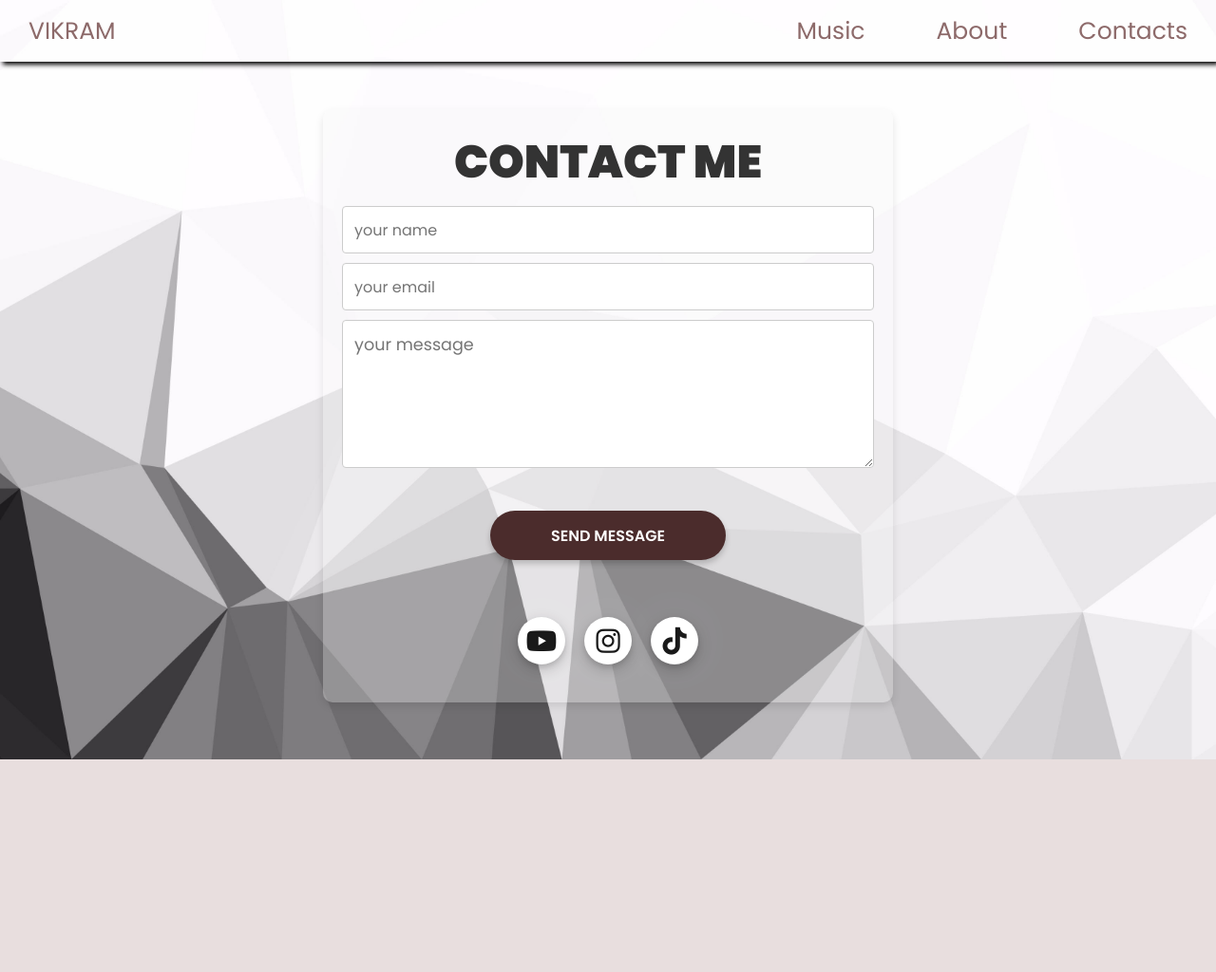
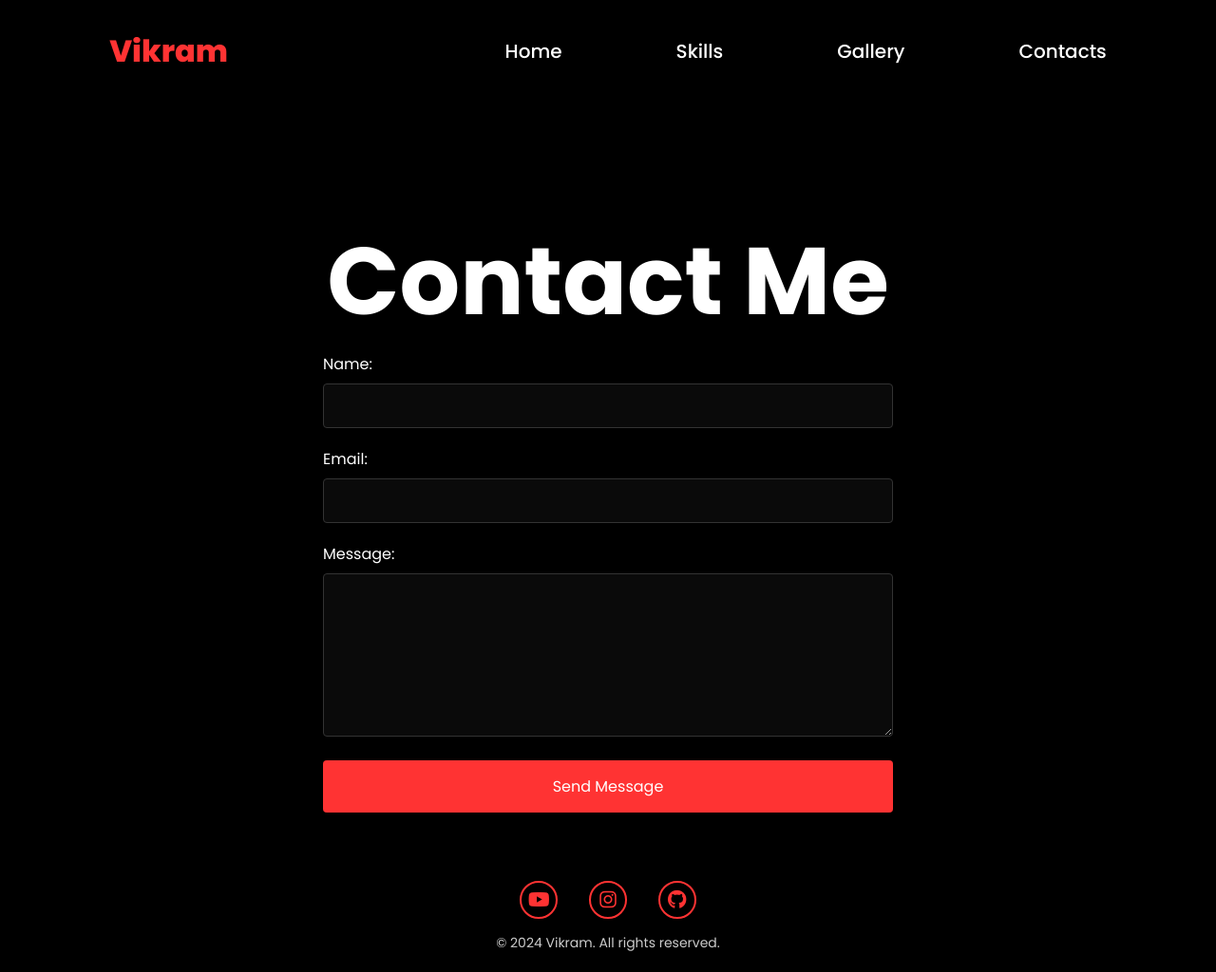
Before and after one commit to vikiiiz/personal-project, a plain HTML site: page contacts.html in a window 1280 px wide. Shown: the whole page at 95% size. Before the commit the page ends 800 px from the top, so only its background shows below. Drawn offline with Linux system fonts and the light colour scheme.

Commit message:
Add files via upload

```diff
--- a/contacts.css
+++ b/contacts.css
@@ -1,475 +1,299 @@
 @import url(https://fonts.googleapis.com/css2?family=Poppins:ital,wght@0,100;0,200;0,300;0,400;0,500;0,600;0,700;0,800;0,900;1,100;1,200;1,300;1,400;1,500;1,600;1,700;1,800;1,900&display=swap);
 
-* {
+*{
     margin: 0;
     padding: 0;
     box-sizing: border-box;
+    text-decoration: none;
+    border: none;
+    outline: none;
+    font-family: Poppins, sans-serif;
 }
 
-body {
-    min-height: 100vh;
-    background-image: url(131375-abstract-grey-and-white-low-poly-background-design-vector-graphic.jpg);
-    background-color: rgb(232, 222, 222);
-    background-size: cover;
-    background-repeat: no-repeat;
-    overflow: hidden;
-    font-family: Poppins, sans-serif;
-    background-position: center;
-    background-attachment: fixed;
+html{
+    font-size: 62.5%;
+}
+
+body{
+    width: 100%;
+    height: 100vh;
+    overflow-x: hidden;
+    background-color: black;
+    color: white;
 }
 
 h1{
-    font-size: 3rem;
-    font-weight: 900;
-    text-transform: uppercase;
-    color: #333333;
+    display: flex;
+    justify-content: center;
+    align-items: center;
+    margin-top: 100px;
+    font-size: 100px;
 }
 
-form {
-    width: min(400px, 100%);
+header {
     margin-top: 20px;
-    margin-bottom: 50px;
+    position: relative;
+    top: 0;
+    left: 0;
+    width: 100%;
+    padding: 1rem 9%;
+    background-color: black;
+    display: flex;
+    justify-content: space-between;
+    align-items: center;
+    z-index: 100;
+    filter: drop-shadow(0 0 10px rgba(0,0,0,0.3));
+}
+
+.logo {
+    font-size: 3.2rem;
+    color: #ff3333;
+    font-weight: 800;
+    cursor: pointer;
+    transition: 0.5s ease;
+}
+
+.logo:hover {
+    transform: scale(1.1);
+}
+
+.navlinks {
+    display: flex;
+    align-items: center;
+    gap: 12rem;
+    list-style: none;
+    margin: 0;
+}
+
+.navlinks a {
+    font-size: 2rem;
+    color: #ffffff;
+    font-weight: 500;
+    transition: 0.3s ease;
+    border-bottom: 3px solid transparent;
+}
+
+.navlinks a:hover,
+.navlinks a.active {
+    color: #ff3333;
+    border-bottom: 3px solid #ff3333;
+}
+
+.togglebtn {
+    display: none;
+}
+
+.sidebar {
+    display: none;
+    position: fixed;
+    top: 0;
+    left: 0;
+    width: 100%;
+    height: 100vh;
+    background-color: rgba(22, 22, 22, 0.95);
+    backdrop-filter: blur(10px);
+    padding: 2rem;
+    transform: translateX(-100%);
+    transition: transform 0.3s ease;
+    z-index: 1000;
     display: flex;
     flex-direction: column;
     align-items: center;
-    gap: 10px;
 }
 
-form > div {
+.sidebar.active {
+    transform: translateX(0);
+}
+
+.sidebar-header {
     width: 100%;
     display: flex;
-    justify-content: center;
+    justify-content: flex-end;
+    align-items: center;
+    margin-bottom: 3rem;
 }
 
-label {
-    flex-shrink: 0;
-    height: 50px;
-    width: 50px;
-    background-color: #333;
-    fill: darkgray;
-    border-radius: 10px 0 0 10px;
-    display: flex;
-    justify-content: center;
-    align-items: center;
-    font-size: 1.5rem;
-    padding: 12px 12px 12px 0;
-    display: inline-block;
+.close-btn {
+    font-size: 2.4rem;
+    color: #fff;
+    cursor: pointer;
+    transition: 0.3s ease;
 }
 
-input {
-    box-sizing: border-box;
-    flex-grow: 1;
-    min-width: 0;
-    height: 50px;
-    padding: 1em;
-    font: inherit;
-    border-radius: 0 10px 10px 0;
-    border: none;
-    border-left: none;
-    width: 70%;
-    background-color: rgb(255, 255, 255);
-    transition: 150ms ease;
+.close-btn:hover {
+    color: #ff3333;
 }
 
-input:hover {
-    border: 2px solid;
-    border-color: #333;
+.sidebar-nav {
+    text-align: center;
 }
 
-input:focus-within {
-    outline: none;
-    border-color: #04AA6D;
-    border-width: 3px;
+.sidebar-nav ul {
+    list-style: none;
+    padding: 0;
 }
 
-textarea:focus-within {
-    outline: none;
-    border-color: #04AA6D;
-    border-width: 3px;
+.sidebar-nav ul li {
+    margin-bottom: 2rem;
 }
 
-textarea {
-    font-family: 'Poppins', sans-serif;
-    font-size: 1.1rem;
-    padding: 16px;
-    border-radius: 10px;
-    border-color: black;
-    margin-bottom: 25px;
-    background-color: white;
-    width: 70%;
+.sidebar-nav ul li a {
+    font-size: 2rem;
+    color: #fff;
+    display: flex;
+    align-items: center;
+    justify-content: center;
+    gap: 1rem;
+    transition: 0.3s ease;
 }
 
-button {
-    margin-top: 10px;
-    border: none;
-    border-radius: 1000px;
-    padding: .85em 4em;
-    background-color: #4b2c2c;
-    color: #ffffff;
-    font: inherit;
-    font-weight: 600;
-    text-transform: uppercase;
-    cursor: pointer;
-    transition: background-color 0.3s ease, box-shadow 0.3s ease;
-    box-shadow: 0 4px 6px rgba(0, 0, 0, 0.2);
+.sidebar-nav ul li a:hover {
+    color: #ff3333;
 }
 
-button:hover {
-    background-color: #3a2323;
-    box-shadow: 0 6px 15px rgba(255, 255, 255, 0.5);
+.sidebar-nav ul li a i {
+    font-size: 2rem;
 }
 
-form button:focus {
-    outline: none;
-    background-color: rgb(75, 96, 109);
-}
-
-
-img {
-    max-width: 320px;
-    float: left;
-    border: 3px solid #333;
-    border-radius: 10px;
-    margin-right: 15px;
-}
-
-.wrapper-about{
-    margin: 150px auto;
-    width: 70%;
-    background-color: #cccccc41;
-    box-shadow: 10px 10px 10px  black;
-    border-radius: 10px;
-}
-
-.text-box {
-    color: #333;
-}
-
-.text-box h2 {
-    font-size: 42px;
-}
-
-.text-box p {
-    font-size: 16px;
-}
-
-.wrapper {
-    background-color: rgb(255, 255, 255);
-    height: 100vh;
-    width: max(40%, 600px);
-    padding: 10px;
-    border: 0 20px 20px 0;
+.social-media {
+    position: absolute;
+    bottom: 3rem;
     display: flex;
-    flex-direction: column;
-    align-items: center;
+    gap: 2rem;
     justify-content: center;
-}
-
-a{
-    text-decoration: none;
-}
-
-nav a {
-    height: 100%;
-    padding: 0 30px;
-    text-decoration: none;
-    display: flex;
-    align-items: center;
-    color: rgb(141, 106, 106);
-    position: relative;
-    transition: all 0.5s;
-}
-
-nav a::after {
-    content: '';
-    position: absolute;
-    bottom: 0;
-    left: 0;
-    width: 0;
-    height: 2px;
-    background-color: #8d6a6a;
-    transition: width 0.3s ease;
-}
-
-nav a:hover::after {
     width: 100%;
 }
 
-@media(max-width: 1100px){
-    .wrapper{
-        width: min(600px, 100%);
-    }
+.social-media a {
+    font-size: 2.4rem;
+    color: #fff;
+    transition: 0.3s ease;
 }
 
-.container {
-    width:80%;
-    max-width: 600px;
-    margin:50px auto;
-    padding:20px;
-    background-color: #fff;
-    border-radius: 10px;
-    box-shadow: 0 5px 10px rgba(0,0,0,0.2);
+.social-media a:hover {
+    color: #ff3333;
+    transform: scale(1.1);
 }
 
-nav {
-    background-color: rgba(0, 0, 0, 0);
-    box-shadow: 3px 3px 5px rgb(0, 0, 0);
-    padding: 15px 0;
+@media (max-width: 800px) {
+    .navlinks {
+        display: none;
     }
 
-nav ul {
-    width: 100%;
-    list-style: none;
-    display: flex;
-    justify-content: flex-end;
-    align-items: center;
-    font-size: 25px;
-    gap: 15px;
-}
-
-nav li {
-    height: 35px;
-}
-
-nav li:first-child {
-    margin-right: auto;
+    .togglebtn {
+        display: block;
+        font-size: 3rem;
+        cursor: pointer;
+        margin-left: auto;
+        color: #fff;
+        z-index: 1001;
+        transition: 0.3s ease;
     }
 
     .sidebar {
-    position: fixed;
-    top: 0;
-    right: 0;
-    height: 100vh;
-    width: 250px;
-    z-index: 999;
-    background-color: rgba(0, 0, 0, 0.145);
-    backdrop-filter: blur(10px);
-    box-shadow: -10px 0 10px rgba(0, 0, 0, 0.1);
-    display: none;
-    flex-direction: column;
-    align-items: flex-start;
-    justify-content: flex-start;
-}
-
-.sidebar li {
-    width: 100%;
-}
-
-.sidebar a {
-    width: 100%;
-    color: #2c2c2c;
-    font-weight: 600;
-    text-shadow: 1px 1px 2px rgba(255, 255, 255, 0.5);
-}
-
-.menu-button {
-    display: none;
-}
-
-input[type=text], select, textarea{
-    width: 100%;
-    padding: 12px;
-    border: 1px solid #ccc;
-    border-radius: 4px;
-    box-sizing: border-box;
-    resize: vertical;
-}
-
-input[type=submit] {
-    background-color: #04AA6D;
-    color: white;
-    padding: 12px 24px;
-    border: none;
-    border-radius: 4px;
-    cursor: pointer;
-    float: right;
-  }
-
-.container {
-    background-color: #f2f2f248;
-    box-shadow: black;
-    padding: 20px;
-    border-radius: 10px;
-    box-shadow: 0 4px 8px rgba(0, 0, 0, 0.1);
-  }
-
-.col-25 {
-    float: left;
-    width: 25%;
-    margin-top: 6px;
-  }
-
-.col-75 {
-    float: left;
-    width: 75%;
-    margin-top: 6px;
-  }
-
-.row:after {
-    content: "";
-    display: table;
-    clear: both;
-  }
-
-@media screen and (max-width: 600px) {
-    .col-25, .col-75, input[type=submit] {
-      width: 100%;
-      margin-top: 0;
-    }
-  }
-
-footer {
-    background-color: rgb(0, 0, 0);
-    bottom: 0;
-    position: fixed;
-    width: 100%;
-    z-index: 10;
-}
-
-.footerContainer {
-    width: 100%;
-    padding: 70px 30px 20px;
-}
-
-.socialIcons {
-    display: flex;
-    justify-content: center;
-    padding: 20px;
-    margin-top: 30px;
-    position: relative;
-    z-index: 1;
-}
-
-.socialIcons a {
-    text-decoration: none;
-    width: 50px;
-    height: 50px;
-    background-color: white;
-    margin: 0 10px;
-    border-radius: 50%;
-    transition: all 0.3s ease;
-    box-shadow: 0 5px 15px rgba(0, 0, 0, 0.2),
-                0 3px 5px rgba(0, 0, 0, 0.1),
-                0 0 50px rgba(255, 255, 255, 0.1);
-    position: relative;
-    overflow: hidden;
-    display: flex;
-    align-items: center;
-    justify-content: center;
-}
-
-.socialIcons a::before {
-    content: '';
-    position: absolute;
-    top: 0;
-    left: -100%;
-    width: 100%;
-    height: 100%;
-    background: linear-gradient(
-        120deg,
-        transparent,
-        rgba(255, 255, 255, 0.3),
-        transparent
-    );
-    transition: 0.5s;
-}
-
-.socialIcons a:hover::before {
-    left: 100%;
-}
-
-.socialIcons a i {
-    font-size: 1.8em;
-    color: black;
-    opacity: 0.9;
-    transition: all 0.3s ease;
-}
-
-.socialIcons a:hover {
-    background-color: black;
-    transform: translateY(-3px) scale(1.1);
-    box-shadow: 0 8px 25px rgba(0, 0, 0, 0.3),
-                0 5px 10px rgba(0, 0, 0, 0.2),
-                0 0 100px rgba(255, 255, 255, 0.2);
-}
-
-.socialIcons a:hover i {
-    color: white;
-    transform: scale(1.2);
-}
-
-.footerNav {
-    margin: 0 30px;
-}
-
-.footerNav ul {
-    display: flex;
-    justify-content: center;
-    list-style: none;
-}
-
-.footerNav ul li {
-    color: rgb(208, 190, 190);
-    font-family: 'Gill Sans', 'Gill Sans MT', Calibri, 'Trebuchet MS', sans-serif;
-}
-
-.footerNav ul li a {
-    color: white;
-    margin: 20px;
-    text-decoration: none;
-    font-size: 1.1em;
-    opacity: 0.7;
-    transition: 0.5s;
-}
-
-.footerNav ul li a:hover {
-    opacity: 1;
-}
-
-@media(max-width: 800px){
-    .hideOnMobile{
-        display: none;
-    }
-    .menu-button{
         display: block;
     }
 }
 
-@media(max-width: 430px) {
-    .sidebar {
-        width: 100vw;
-        height: 100vh;
-        left: 0;
-        top: 0;
-        right: 0;
-        bottom: 0;
-        background-color: rgba(0, 0, 0, 0.95);
+.contact-section {
+    min-height: 100vh;
+    display: flex;
+    justify-content: center;
     align-items: center;
-        justify-content: center;
-        padding: 40px 20px;
-        position: fixed;
-        z-index: 9999;
+    padding: 2rem;
 }
 
-    .sidebar li {
-        text-align: center;
-        margin: 15px 0;
-        height: 35px;
+.contact-section form {
     width: 100%;
+    max-width: 600px;
+    margin: 0 auto;
 }
 
-    .sidebar a {
-        justify-content: center;
-        font-size: 24px;
-        padding: 15px 0;
-        height: 100%;
-        color: white;
+.form-group {
+    margin-bottom: 2rem;
 }
 
-    .menu-button {
-        z-index: 10000;
-        height: 35px;
-        display: flex;
+.form-group label {
+    display: block;
+    color: #fff;
+    margin-bottom: 0.8rem;
+    font-size: 1.6rem;
+}
+
+.form-group input,
+.form-group textarea {
+    width: 100%;
+        padding: 1rem;
+    background: #111;
+    border: 1px solid #333;
+    border-radius: 4px;
+    color: #fff;
+    font-size: 1.6rem;
+}
+
+.form-group textarea {
+    resize: vertical;
+    min-height: 150px;
+}
+
+.contact-section button {
+    width: 100%;
+    padding: 1.5rem;
+    background: #ff3333;
+    color: #fff;
+    border: none;
+    border-radius: 4px;
+    font-size: 1.6rem;
+    cursor: pointer;
+    transition: background-color 0.3s ease;
+}
+
+.contact-section button:hover {
+    background: #ff4444;
+}
+
+/* Make inputs and textarea darker */
+.form-group input,
+.form-group textarea {
+    background: #0a0a0a;
+}
+
+.footer {
+    padding: 2rem 0;
+    text-align: center;
+    width: 100%;
+    background-color: rgba(0, 0, 0, 0.8);
+    margin-top: 2rem;
+    border-radius: 1rem;
+}
+
+.footer .social-icons {
+    margin-bottom: 1.5rem;
+}
+
+.footer .social-icons a {
+    display: inline-flex;
+    justify-content: center;
     align-items: center;
+    width: 4rem;
+    height: 4rem;
+    background: transparent;
+    border: 0.2rem solid #ff3333;
+    border-radius: 50%;
+    font-size: 2rem;
+    margin: 0 1.5rem;
+    transition: 0.3s ease;
+    color: #ff3333;
 }
+
+.footer .social-icons a:hover {
+    background: #ff3333;
+    color: #161616;
+    box-shadow: 0 0 20px #ff3333;
 }
+
+.footer .copyright {
+    color: #fff;
+    font-size: 1.4rem;
+    opacity: 0.8;
+}
--- a/contacts.html
+++ b/contacts.html
@@ -3,51 +3,99 @@
 <head>
     <meta charset="UTF-8">
     <meta name="viewport" content="width=device-width, initial-scale=1.0">
-    <title>Contacts</title>
-    <link rel="icon" type="image/png" href="pngegg.png">
+    <link rel="stylesheet" href="https://cdnjs.cloudflare.com/ajax/libs/font-awesome/6.7.2/css/all.min.css"
+    integrity="sha512-Evv84Mr4kqVGRNSgIGL/F/aIDqQb7xQ2vcrdIwxfjThSH8CSR7PBEakCr51Ck+w+/U6swU2Im1vVX0SVk9ABhg=="
+    crossorigin="anonymous" referrerpolicy="no-referrer"/>
+    <title>Contact Me</title>
     <link rel="stylesheet" href="contacts.css">
-    <link rel="stylesheet" href="https://cdnjs.cloudflare.com/ajax/libs/font-awesome/6.6.0/css/all.min.css" integrity="sha512-Kc323vGBEqzTmouAECnVceyQqyqdsSiqLQISBL29aUW4U/M7pSPA/gEUZQqv1cwx4OnYxTxve5UMg5GT6L4JJg==" crossorigin="anonymous" referrerpolicy="no-referrer" />
 </head>
 <body>
+    <div class="hero-header">
+        <div class="wrapper">
+            <header>
+                <div class="logo">Vikram</div>
                 <nav>
-        <ul>
-            <li><a href="index.html">VIKRAM</a></li>
-            <li class="hideOnMobile"><a href="music.html">Music</a></li>
-            <li class="hideOnMobile"><a href="about.html">About</a></li>
-            <li class="hideOnMobile"><a href="contacts.html">Contacts</a></li>
-            <li class="menu-button" onclick=showSidebar()><a href="#"><svg xmlns="http://www.w3.org/2000/svg" height="30px" viewBox="0 -960 960 960" width="30px" fill="000000"><path d="M120-240v-80h720v80H120Zm0-200v-80h720v80H120Zm0-200v-80h720v80H120Z"/></svg></a></li>
-        </ul>
-        <ul class="sidebar">
-            <li onclick=hideSidebar()><a href="#"><svg xmlns="http://www.w3.org/2000/svg" height="30px" viewBox="0 -960 960 960" width="30px" fill="#000000"><path d="m256-200-56-56 224-224-224-224 56-56 224 224 224-224 56 56-224 224 224 224-56 56-224-224-224 224Z"/></svg></a></li>
-            <li><a href="music.html">Music</a></li>
-            <li><a href="about.html">About</a></li>
+                    <ul class="navlinks">
+                        <li><a href="index.html">Home</a></li>
+                        <li><a href="skills.html">Skills</a></li>
+                        <li><a href="gallery.html">Gallery</a></li>
                         <li><a href="contacts.html">Contacts</a></li>
                     </ul>
                 </nav>
-    <form action="https://formspree.io/f/mpwwepea" method="POST" class="container">
+                <div class="togglebtn">
+                    <i class="fas fa-bars"></i>
+                </div>
+            </header>
+            <section class="contact-section">
+                <form action="https://formspree.io/f/xzzeoqnv" method="POST">
                     <h1>Contact Me</h1>
-        <input type="text" name="name" placeholder="your name" autocomplete="off" required>
-        <input type="text" name="email" placeholder="your email" autocomplete="off" required>
-        <textarea name="message" rows="5" cols="60" placeholder="your message" autocomplete="off" required max-width="100%" max-height="300px" resize="vertical"></textarea>
+                    <div class="form-group">
+                        <label for="name">Name:</label>
+                        <input type="text" id="name" name="name" required>
+                    </div>
+
+                    <div class="form-group">
+                        <label for="email">Email:</label>
+                        <input type="email" id="email" name="email" required>
+                    </div>
+
+                    <div class="form-group">
+                        <label for="message">Message:</label>
+                        <textarea id="message" name="message" rows="6" required></textarea>
+                    </div>
+
                     <button type="submit">Send Message</button>
+                </form>
+            </section>
+        </div>
+    </div>
 
-        <div class="socialIcons">
-            <a href="https://www.youtube.com/@v1kkiiii_" target="_blank"><i class="fab fa-youtube"></i></a>
-            <a href="https://www.instagram.com/v1kkiiiz_/" target="_blank"><i class="fab fa-instagram"></i></a>
-            <a href="https://www.tiktok.com/@v1kkiiiiz_" target="_blank"><i class="fab fa-tiktok"></i></a>
+    <!-- Sidebar -->
+    <div class="sidebar">
+        <div class="sidebar-header">
+            <div class="close-btn">
+                <i class="fas fa-times"></i>
             </div>
-    </form>
+        </div>
+        <div class="sidebar-nav">
+            <ul>
+                <li><a href="index.html"><i class="fas fa-home"></i> Portfolio</a></li>
+                <li><a href="skills.html"><i class="fas fa-code"></i> Skills</a></li>
+                <li><a href="gallery.html"><i class="fas fa-images"></i> Gallery</a></li>
+                <li><a href="contacts.html"><i class="fas fa-envelope"></i> Contacts</a></li>
+            </ul>
+        </div>
+    </div>
 
+    <div>
+        <footer class="footer">
+            <div class="social-icons">
+                <a href="https://www.youtube.com/channel/UC4LDd9zy7q7uMv4xzBLIEPA"><i class="fa-brands fa-youtube"></i></a>
+                <a href="https://www.instagram.com/v1kkiiiz_/"><i class="fa-brands fa-instagram"></i></a>
+                <a href="https://github.com/vikiiiz"><i class="fa-brands fa-github"></i></a>
+            </div>
+            <p class="copyright">© 2024 Vikram. All rights reserved.</p>
+        </footer>
+    </div>
     <script>
-        function showSidebar (){
-            const sidebar = document.querySelector('.sidebar')
-            sidebar.style.display = 'flex'
+        const toggleBtn = document.querySelector('.togglebtn');
+        const sidebar = document.querySelector('.sidebar');
+        const closeBtn = document.querySelector('.close-btn');
+
+        toggleBtn.addEventListener('click', () => {
+            sidebar.classList.add('active');
+        });
+
+        closeBtn.addEventListener('click', () => {
+            sidebar.classList.remove('active');
+        });
+
+        // Close sidebar when clicking outside
+        document.addEventListener('click', (e) => {
+            if (!sidebar.contains(e.target) && !toggleBtn.contains(e.target)) {
+                sidebar.classList.remove('active');
             }
-        function hideSidebar (){
-            const sidebar = document.querySelector('.sidebar')
-            sidebar.style.display = 'none'
-        }
+        });
     </script>
 </body>
-
 </html>
```
Lines whose indentation alone changed are shown as unchanged.
